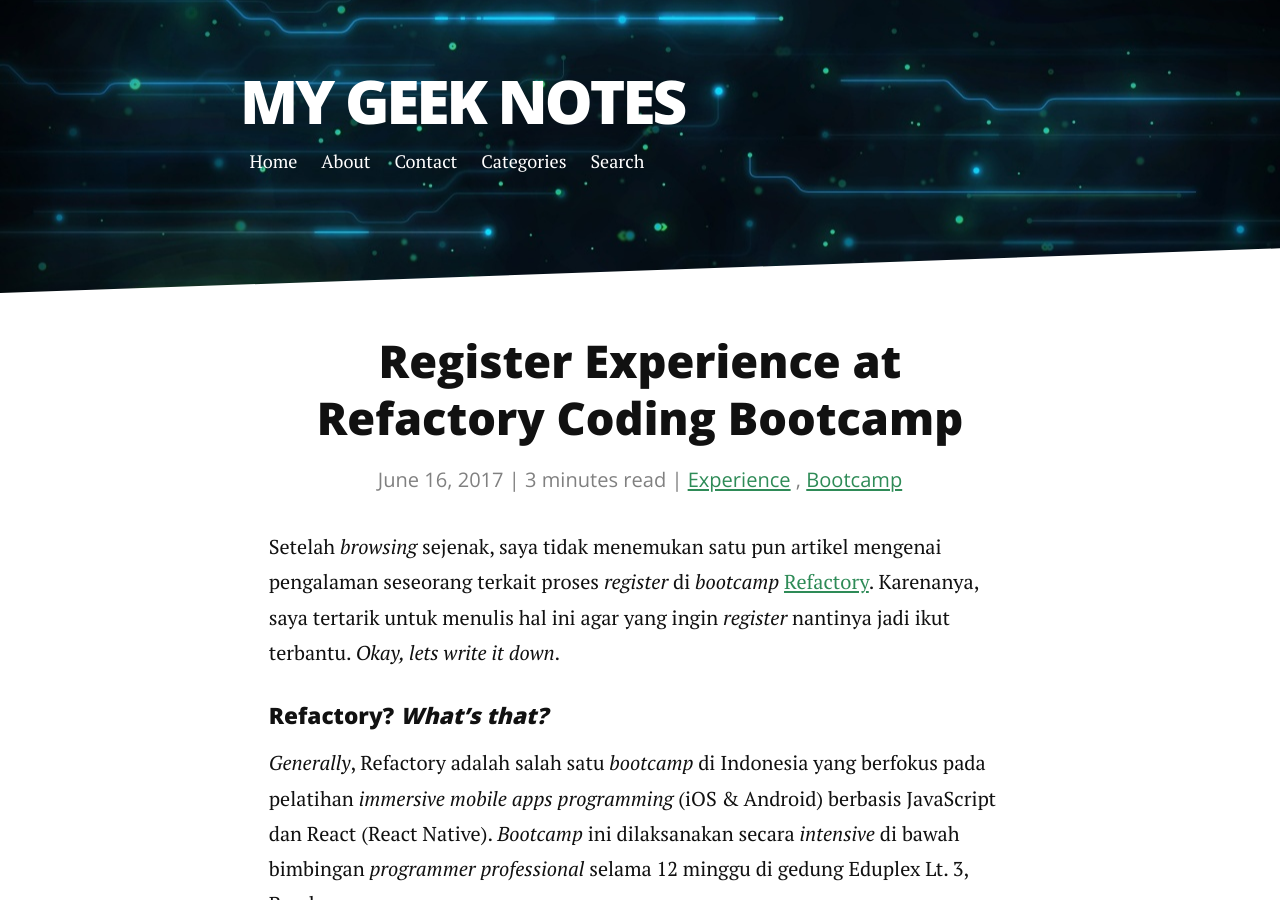
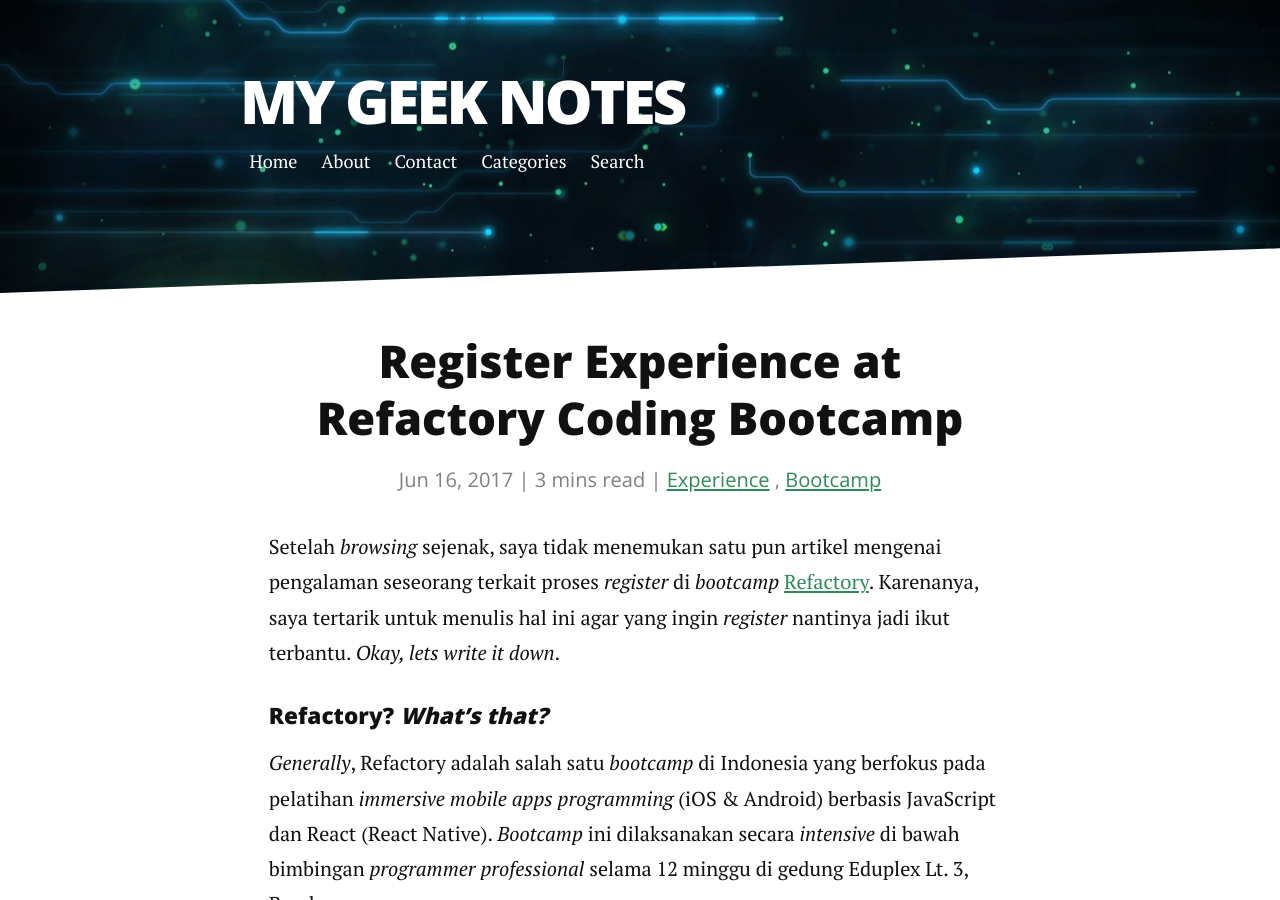
Before and after one commit to wlisrausr/wlisra.github.io, a Jekyll site: the page built from _posts/2017-06-16-register-experience-at-refactory-coding-bootcamp.markdown, in a window 1280 px wide and 900 px high. Built offline with Jekyll 4.4.1, drawn with Linux system fonts in a browser that asks for light colours; nearby versions of some CDN libraries; comment, search, counter and statistics services are not loaded.

Commit message:
- Change post date format - Trim minutes to mins

```diff
--- a/_layouts/post.html
+++ b/_layouts/post.html
@@ -14,10 +14,10 @@ layout: default
 
   <h2 class="postTitle">{{ page.title }}</h2>
   <p class="meta">
-    {{ page.date | date: '%B %d, %Y' }} |
+    {{ page.date | date: '%b %d, %Y' }} |
     <span class="time">
       {{ page.content | number_of_words | divided_by:180 }}
-    </span> minutes read |
+    </span> mins read |
 
     {% for category in page.categories %}
       <a href="{{site.baseurl}}/categories/#{{category | slugify}}">{{category}}</a>
```
